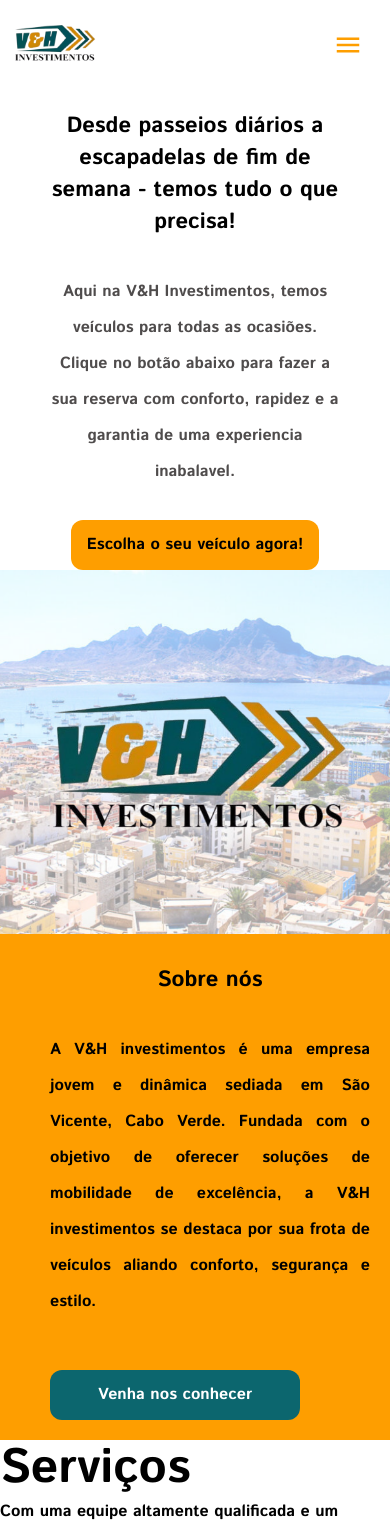
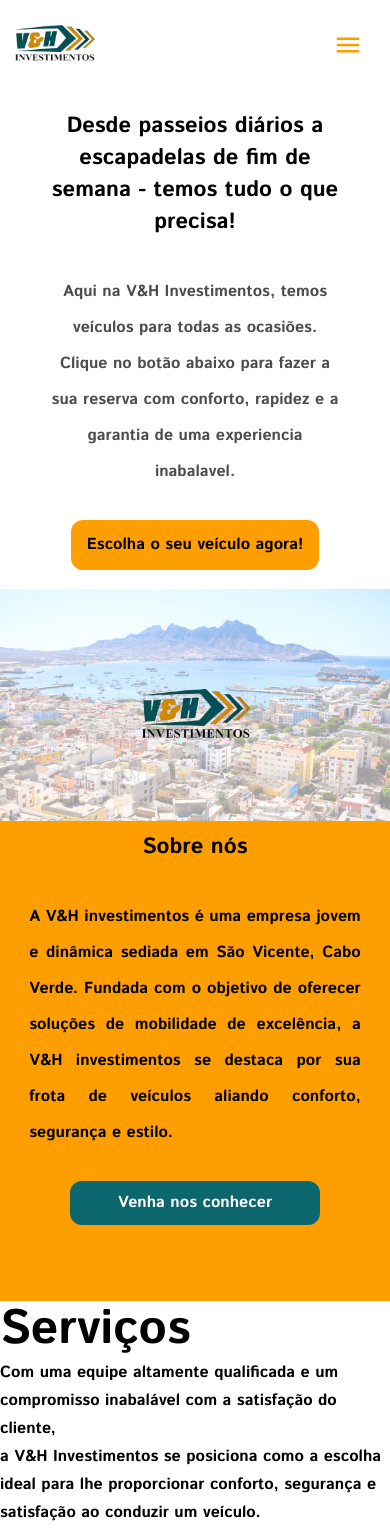
Before and after one commit to d-coder47/rent-a-car, a React (Vite) app: page / in a window 390 px wide. Shown: the top 1529 px of the page. Built offline with nearby package versions, Linux system fonts and the light colour scheme.

Commit message:
feat: Add responsivity to about section

```diff
--- a/src/components/About/About.tsx
+++ b/src/components/About/About.tsx
@@ -69,7 +69,13 @@
       lineHeight: "28px",
       textAlign: "justify",
       color: "#ffffff",
-      marginTop: "50px",
+      marginTop: {
+        xs: "30px",
+        sm: "30px",
+        md: "30px",
+        lg: "50px",
+        xl: "50px",
+      },
       textTransform: "none",
       background: theme.palette.secondary.main,
       "&:hover": {
@@ -106,9 +112,9 @@
         },
 
         marginTop: {
-          xs: "0%",
-          sm: "0%",
-          md: "0%",
+          xs: "5%",
+          sm: "5%",
+          md: "5%",
           lg: "0%",
           xl: "5%",
         },
@@ -119,7 +125,7 @@
           width: {
             xs: "100%",
             sm: "100%",
-            md: "70%",
+            md: "100%",
             lg: "55%",
             xl: "55%",
           },
@@ -142,14 +148,50 @@
         sx={{
           background: theme.palette.primary.main,
           width: "100%",
+          height: {
+            xs: "480px",
+            sm: "380px",
+            md: "350px",
+            lg: "100%",
+            xl: "100%",
+          },
           display: "flex",
+          justifyContent: {
+            xs: "center",
+            sm: "center",
+            md: "center",
+            lg: "left",
+            xl: "left",
+          },
         }}
       >
         <Box
           sx={{
             width: "85%",
-            height: "80%",
-            margin: "30px 20px 20px 50px",
+            height: {
+              xs: "82%",
+              sm: "82%",
+              md: "82%",
+              lg: "80%",
+              xl: "80%",
+            },
+            margin: {
+              xs: "10px 0px 10px 0px",
+              sm: "10px 0px 10px 0px",
+              md: "10px 0px 10px 0px",
+              lg: "30px 20px 20px 50px",
+              xl: "30px 20px 20px 50px",
+            },
+            display: {
+              xs: "flex",
+              sm: "flex",
+              md: "flex",
+              lg: "block",
+              xl: "block",
+            },
+            justifyContent: "center",
+            alignItems: "center",
+            flexDirection: "column",
           }}
         >
           <Typography sx={typographyStyle.headline}>
```
Also changed, not shown: src/assets/mindelo.png.
